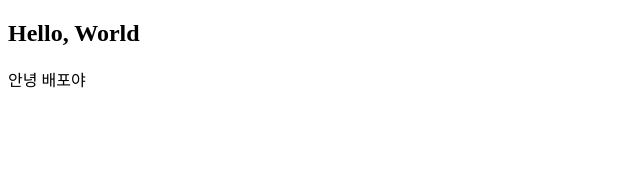
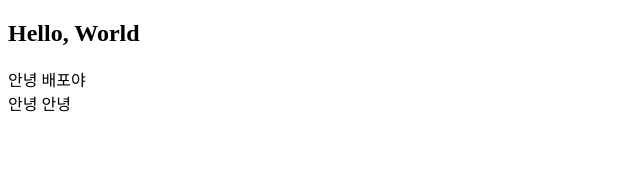
Before and after one commit to JKyEun/wanted-practice, a React (Create React App) app: page / in a window 1280 px wide. Shown: the top 181 px of the page, without its empty margins (0-640 px from the left). Built offline with nearby package versions, Linux system fonts and the light colour scheme.

Commit message:
div 추가, CICD test

```diff
--- a/src/components/Test.tsx
+++ b/src/components/Test.tsx
@@ -5,6 +5,7 @@ export default function Test() {
     <>
       <h2>Hello, World</h2>
       <div>안녕 배포야</div>
+      <div>안녕 안녕</div>
     </>
   );
 }
```
